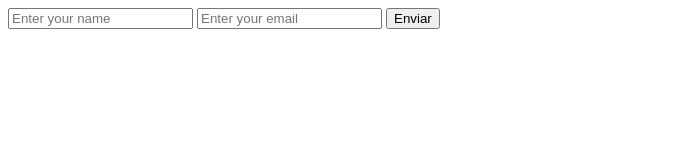
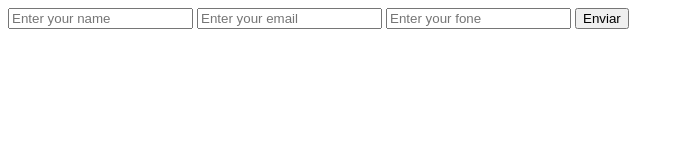
Before and after one commit to clodoaldo-valentim/aula-github, a plain HTML site: page form.html in a window 1280 px wide. Shown: the whole page, without its empty margins (0-684 px from the left). Drawn offline with Linux system fonts and the light colour scheme.

Commit message:
telefone

```diff
--- a/form.html
+++ b/form.html
@@ -9,6 +9,7 @@
     <form>
         <input type="text" name="name" id="name" placeholder="Enter your name">
         <input type="text" name="email" id="email" placeholder="Enter your email">
+        <input type="text" name="telefone" id="telefone" placeholder="Enter your fone">
         <button type="submit">Enviar</button>
 
     </form>
```
